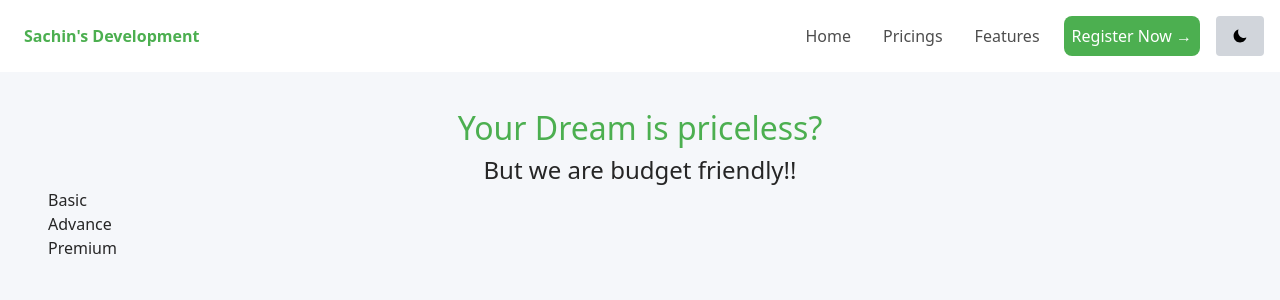
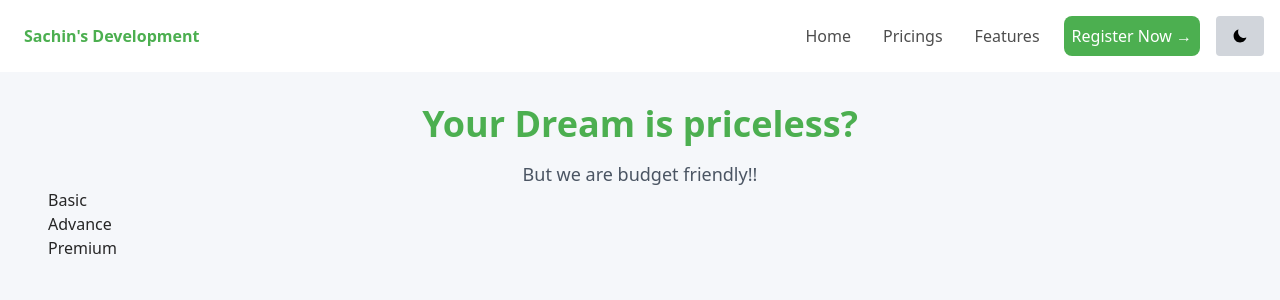
Before and after one commit to Ssharma0355/react-tech-social-media, a React (Create React App) app: page /pricings in a window 1280 px wide. Shown: the top 300 px of the page. Built offline with nearby package versions, Linux system fonts and the light colour scheme.

Commit message:
building feature

```diff
--- a/src/pages/features/Features.js
+++ b/src/pages/features/Features.js
@@ -54,7 +54,7 @@ const Features = () => {
       <section className="max-w-6xl mx-auto px-6 py-16">
         {/* Hero Section */}
         <div className="text-center mb-16">
-          <h1 className="text-4xl font-bold mb-4">
+          <h1 className="text-4xl text-[#4CAF50] font-bold mb-4">
             Find Jobs, Collaborators & Opportunities Seamlessly
           </h1>
           <p className="text-lg text-gray-600">
@@ -84,7 +84,10 @@ const Features = () => {
           <h2 className="text-2xl font-bold mb-4">
             Your Next Job, Cofounder, or Talent is Just One Swipe Away
           </h2>
-          <button onClick={toSignuppage} className="px-6 py-3 bg-[#4CAF50] text-white rounded-xl shadow hover:bg-[#3ba33f] transition">
+          <button
+            onClick={toSignuppage}
+            className="px-6 py-3 bg-[#4CAF50] text-white rounded-xl shadow hover:bg-[#3ba33f] transition"
+          >
             Get Started Free
           </button>
         </div>
--- a/src/pages/pricings/Pricings.js
+++ b/src/pages/pricings/Pricings.js
@@ -8,8 +8,8 @@ const Pricings = () => {
     <NavLayout>
       <main className="flex flex-col justify-center px-12 py-8">
         <div className="flex flex-col text-center ">
-          <h1 className="text-[#4CAF50] text-[32px]">Your Dream is priceless?</h1>
-          <h2 className='text-[24px]'>But we are budget friendly!!</h2>
+          <h1 className="text-4xl text-[#4CAF50] font-bold mb-4">Your Dream is priceless?</h1>
+           <p className="text-lg text-gray-600">But we are budget friendly!!</p>
         </div>
         <PricingTab />
       </main>
```
